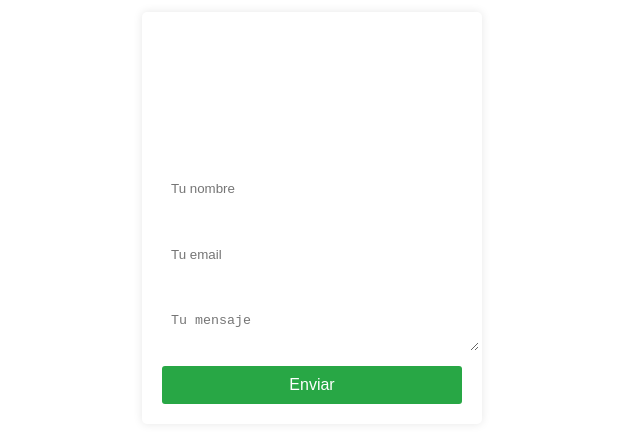
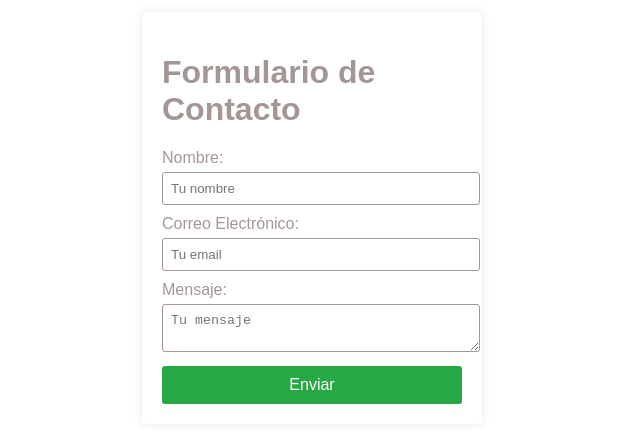
Before and after one commit to santiysergio/login-sindicato-estudiantil-espanol, a plain HTML site: page index.html in a window 1280 px wide. Shown: the part 182-624 px from the top of the page, without its empty margins (328-968 px from the left). Drawn offline with Linux system fonts and the light colour scheme.

Commit message:
Update index.html

```diff
--- a/index.html
+++ b/index.html
@@ -15,7 +15,7 @@
       height: 100vh;
     }
     h1 {
-      color: #ffffff;
+      color: #a59696;
     }
     form {
       background-color:transparent; /* Fondo semi-transparente */
@@ -27,7 +27,7 @@
     label {
       display: block;
       margin-bottom: 5px;
-      color: #ffffff; /* Cambiado a blanco para mejor contraste */
+      color: #a59696; /* Cambiado a blanco para mejor contraste */
     }
     input[type="text"],
     input[type="email"],
@@ -35,9 +35,9 @@
       width: 100%;
       padding: 8px;
       margin-bottom: 10px;
-      border: 1px solid #ffffff;
+      border: 1px solid #a59696;
       border-radius: 3px;
-      background-color: rgba(255, 255, 255, 0.9); /* Fondo semi-transparente */
+      background-color: rgba#a59696; /* Fondo semi-transparente */
       color: #000000;
     }
     button {
```
